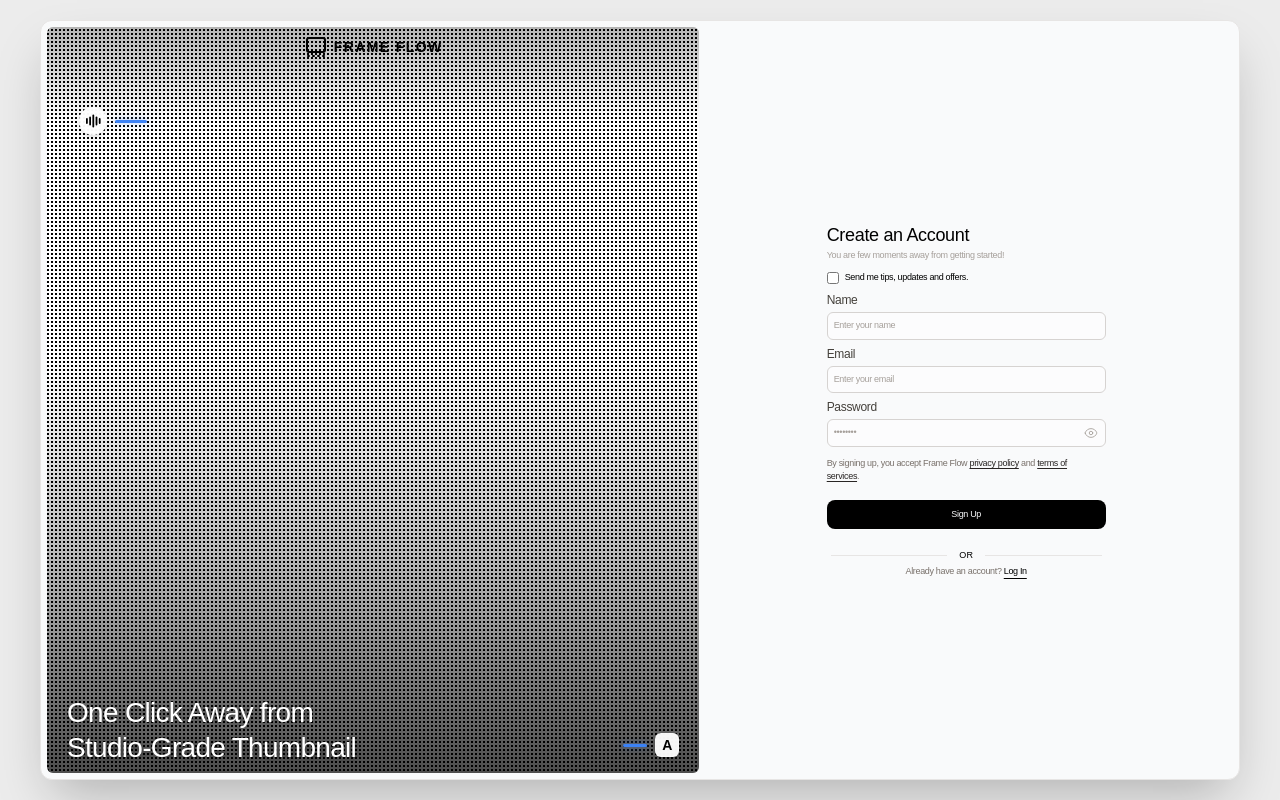
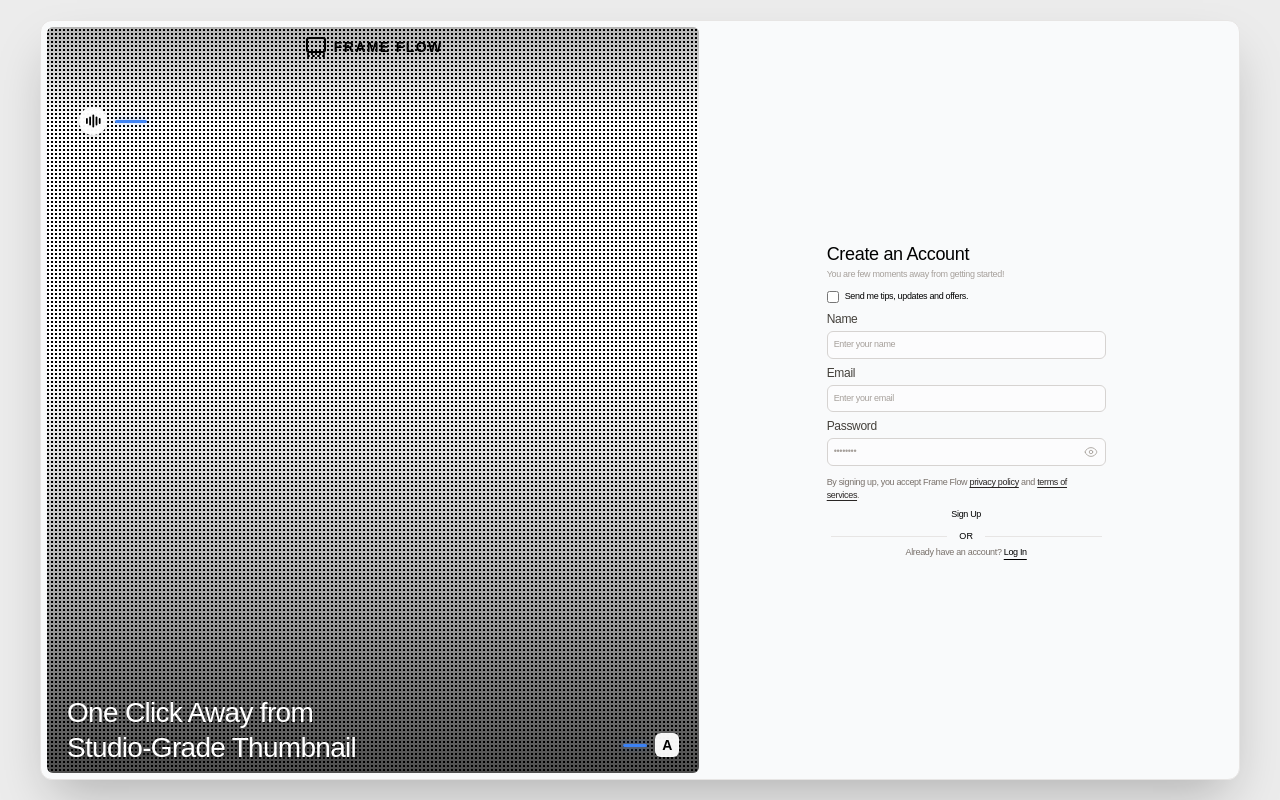
Before and after one commit to VIPUL070/frame-flow, a React (Vite) app in the folder client/: page /register in a window 1280 px wide. Built offline with nearby package versions, Linux system fonts and the light colour scheme; a web font is replaced by a local one.

Commit message:
Updating button design

```diff
--- a/client/src/components/AuthForm/LoginForm.tsx
+++ b/client/src/components/AuthForm/LoginForm.tsx
@@ -20,7 +20,9 @@ const LoginForm = () => {
             <Input type="text" placeholder="Enter your email" label="Email" />
             <Input type="password" placeholder="••••••••" label="Password" />
 
-            <Button type="submit" variant="primary" size="lg">Log In</Button>
+            <Button type="submit" variant="form" size="sm" fullWidth className="my-4">
+              Log In
+            </Button>
 
             <div className="relative flex p-1 items-center text-xs text-stone-300">
               <div className="grow border-t border-stone-200"></div>
--- a/client/src/components/AuthForm/SignupForm.tsx
+++ b/client/src/components/AuthForm/SignupForm.tsx
@@ -48,7 +48,13 @@ const SignupForm = () => {
               .
             </p>
 
-            <Button type="submit" variant="primary" size="lg">
+            <Button
+              type="submit"
+              variant="form"
+              size="sm"
+              fullWidth
+              className="my-4"
+            >
               Sign Up
             </Button>
 
```
